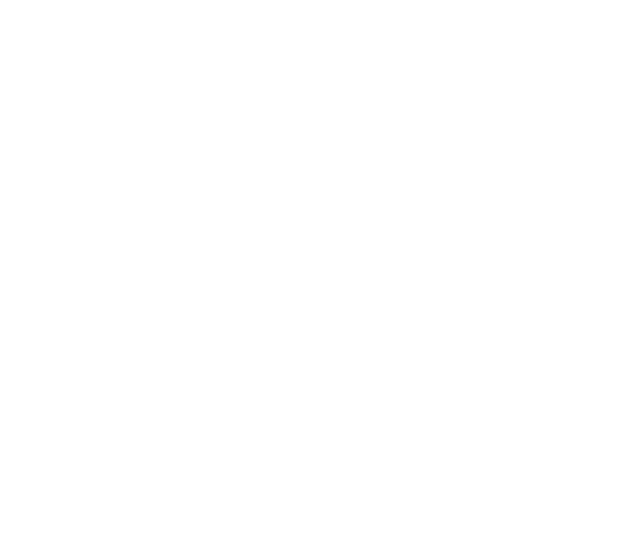
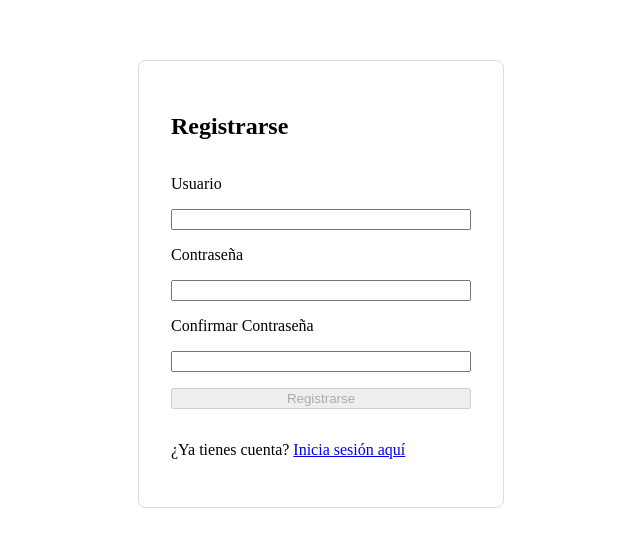
Before and after one commit to spm73/chat-app, an Angular app in the folder chat-frontend/: page /register in a window 1280 px wide. Before the commit this address led to /. Shown: the part 124-670 px from the top of the page, without its empty margins (319-959 px from the left). Built offline with nearby package versions, Linux system fonts and the light colour scheme.

Commit message:
Implemented register form and routing

```diff
--- a/chat-frontend/src/app/app.routes.ts
+++ b/chat-frontend/src/app/app.routes.ts
@@ -1,10 +1,21 @@
 import { Routes } from '@angular/router';
 import { LoginForm } from './login-form/login-form';
+import { RegisterForm } from './register-form/register-form';
 
 export const routes: Routes = [
     {
         path: '',
+        redirectTo: 'login',
+        pathMatch: 'full'
+    },
+    {
+        path: 'register',
+        component: RegisterForm,
+        title: 'Register'
+    },
+    {
+        path: 'login',
         component: LoginForm,
-        title: 'Log In'
+        title: 'Log in'
     }
 ];
--- a/chat-frontend/src/app/login-form/login-form.html
+++ b/chat-frontend/src/app/login-form/login-form.html
@@ -11,7 +11,7 @@
     <button type="submit" [disabled]="loginForm.invalid">Iniciar Sesión</button>
 
     <p class="register-link">
-      ¿No tienes cuenta? <a routerLink="/register">Regístrate aquí</a>
+      ¿No tienes cuenta? <a routerLink="/register" style="color:blue">Regístrate aquí</a>
     </p>
   </form>
 </main>
--- a/chat-frontend/src/app/login-form/login-form.ts
+++ b/chat-frontend/src/app/login-form/login-form.ts
@@ -1,16 +1,17 @@
 import { Component } from '@angular/core';
-import { FormControl, FormGroup, ReactiveFormsModule } from '@angular/forms';
+import { FormControl, FormGroup, ReactiveFormsModule, Validators } from '@angular/forms';
+import { RouterLink } from '@angular/router';
 
 @Component({
   selector: 'login-form',
-  imports: [ReactiveFormsModule],
+  imports: [ReactiveFormsModule, RouterLink],
   templateUrl: './login-form.html',
   styleUrl: './login-form.css'
 })
 export class LoginForm {
   loginForm = new FormGroup({
-    usernameBox: new FormControl(''),
-    psswdBox: new FormControl('')
+    usernameBox: new FormControl('', [Validators.required]),
+    psswdBox: new FormControl('', [Validators.required])
   });
 
   onSubmit() {
--- /dev/null
+++ b/chat-frontend/src/app/register-form/register-form.css
@@ -0,0 +1,21 @@
+.register-container {
+  display: flex;
+  justify-content: center;
+  align-items: center;
+  height: 100vh;
+}
+
+.register-form {
+  width: 300px;
+  padding: 2rem;
+  border: 1px solid #ddd;
+  border-radius: 8px;
+  display: flex;
+  flex-direction: column;
+  gap: 1rem;
+}
+
+.error-message {
+  color: red;
+  font-size: 0.875rem;
+}
--- /dev/null
+++ b/chat-frontend/src/app/register-form/register-form.html
@@ -0,0 +1,33 @@
+<main class="register-container">
+  <form [formGroup]="registerForm" (ngSubmit)="onSubmit()" class="register-form">
+    <h2>Registrarse</h2>
+
+    <label for="username">Usuario</label>
+    <input id="username" formControlName="username" required />
+
+    <label for="password">Contraseña</label>
+    <input id="password" type="password" formControlName="password" required />
+
+    @let password = registerForm.get('password');
+    @if (password?.hasError('weakPassword') && (password?.touched || password?.dirty)) {
+        <div class="error-message">
+          Weak password
+        </div>
+    }
+
+    <label for="confirmPassword">Confirmar Contraseña</label>
+    <input id="confirmPassword" type="password" formControlName="confirmPassword" required />
+
+    @if (registerForm.hasError('passwordsDoNotMatch') && (registerForm.touched || registerForm.dirty)) {
+        <div class="error-message">
+          Las contraseñas no coinciden.
+        </div>
+    }
+
+    <button type="submit" [disabled]="registerForm.invalid">Registrarse</button>
+
+    <p class="login-link">
+      ¿Ya tienes cuenta? <a routerLink="/login">Inicia sesión aquí</a>
+    </p>
+  </form>
+</main>
--- /dev/null
+++ b/chat-frontend/src/app/register-form/register-form.ts
@@ -0,0 +1,46 @@
+import { Component } from '@angular/core';
+import { ReactiveFormsModule, FormGroup, FormControl, ValidatorFn, AbstractControl, ValidationErrors } from '@angular/forms';
+import { RouterLink } from '@angular/router';
+
+@Component({
+  selector: 'app-register-form',
+  imports: [ReactiveFormsModule, RouterLink],
+  templateUrl: './register-form.html',
+  styleUrl: './register-form.css'
+})
+export class RegisterForm {
+  registerForm = new FormGroup({
+    username: new FormControl(''),
+    password: new FormControl('', [weakPasswordValidator([
+      (psswd) => psswd.length >= 8,
+      (psswd) => contains(psswd, '0123456789'.split('')),
+      (psswd) => contains(psswd, '|@#~"·$%&/()=?¿\\€¡!\''.split('')),
+    ])]),
+    confirmPassword: new FormControl('')
+  }, { validators: passwordsDoNotMatchValidator });
+
+  onSubmit() {
+    const { username, password, confirmPassword: _ } = this.registerForm.value;
+    console.log(username, password);
+  }
+}
+
+const passwordsDoNotMatchValidator: ValidatorFn = (
+  control: AbstractControl
+): ValidationErrors | null => {
+  const psswdBox = control.get('password');
+  const confirmPsswdBox = control.get('confirmPassword');
+  return psswdBox?.value !== confirmPsswdBox?.value ? { passwordsDoNotMatch: { value: psswdBox?.value }} : null;
+}
+
+function weakPasswordValidator(predicates: ((_ :string) => boolean)[]): ValidatorFn {
+  return (psswdBox: AbstractControl): ValidationErrors | null => {
+    const psswd: string = psswdBox.value;
+    const validation = predicates.every(predicate => predicate(psswd));
+    return validation ? null : { weakPassword: { value: psswd }};
+  }
+}
+
+function contains(str: string, chars: string[]): boolean {
+  return str.split('').some(strChar => chars.some(char => char === strChar));
+}
```
Also changed, not shown: 1 other file (tests, documents, lock files or other folders).
